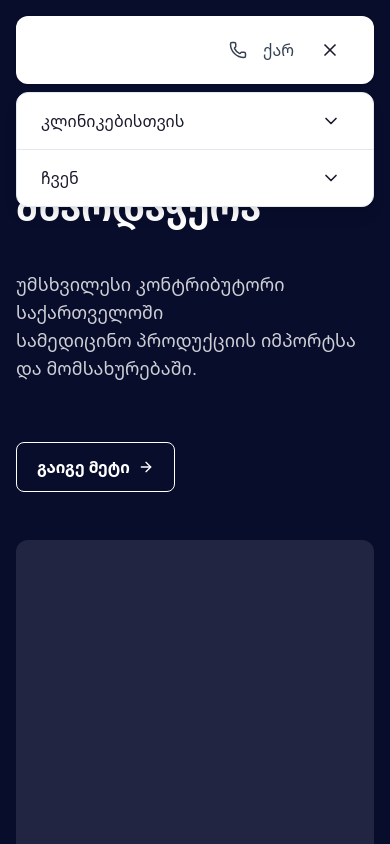
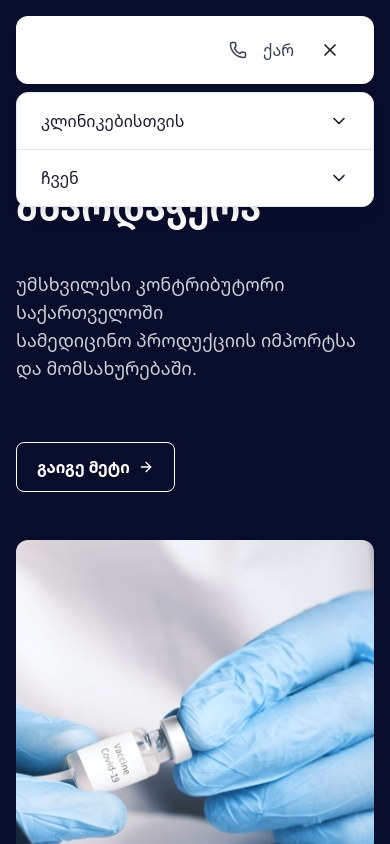
Before and after one commit to tbilisi-medic/web, a Next.js app: page / in a window 390 px wide. Both pictures are taken after a click on the button "მენიუს გახსნა". Shown: the top 844 px of the page. Built offline with nearby package versions, Linux system fonts and the light colour scheme.

Commit message:
style: remove extra margin from mobile menu chevron

```diff
--- a/src/components/layout/header.tsx
+++ b/src/components/layout/header.tsx
@@ -470,7 +470,7 @@ export function Header() {
               >
                 კლინიკებისთვის
                 <ChevronDown
-                  className={`h-5 w-5 mr-2 transition-transform duration-300 ${
+                  className={`h-5 w-5 transition-transform duration-300 ${
                     openSubmenu === 'products' ? 'rotate-180' : ''
                   }`}
                 />
@@ -633,7 +633,7 @@ export function Header() {
               >
                 ჩვენ
                 <ChevronDown
-                  className={`h-5 w-5 mr-2 transition-transform duration-300 ${
+                  className={`h-5 w-5 transition-transform duration-300 ${
                     openSubmenu === 'about' ? 'rotate-180' : ''
                   }`}
                 />
--- a/src/components/sections/shared/hero.tsx
+++ b/src/components/sections/shared/hero.tsx
@@ -1,5 +1,6 @@
 import Link from 'next/link';
 import { ArrowRight } from 'lucide-react';
+import Image from 'next/image';
 
 export function Hero() {
   return (
@@ -31,8 +32,13 @@ export function Hero() {
 
             {/* Right: Image placeholder */}
             <div className="relative">
-              <div className="h-90 overflow-hidden rounded-xl bg-white/10">
-                {/* Actual image later */}
+              <div className="h-110 overflow-hidden rounded-xl bg-white/10">
+                <Image
+                  src="/images/categories/2.jpg"
+                  alt=""
+                  fill
+                  className="object-cover rounded-xl"
+                />
               </div>
             </div>
           </div>
```
